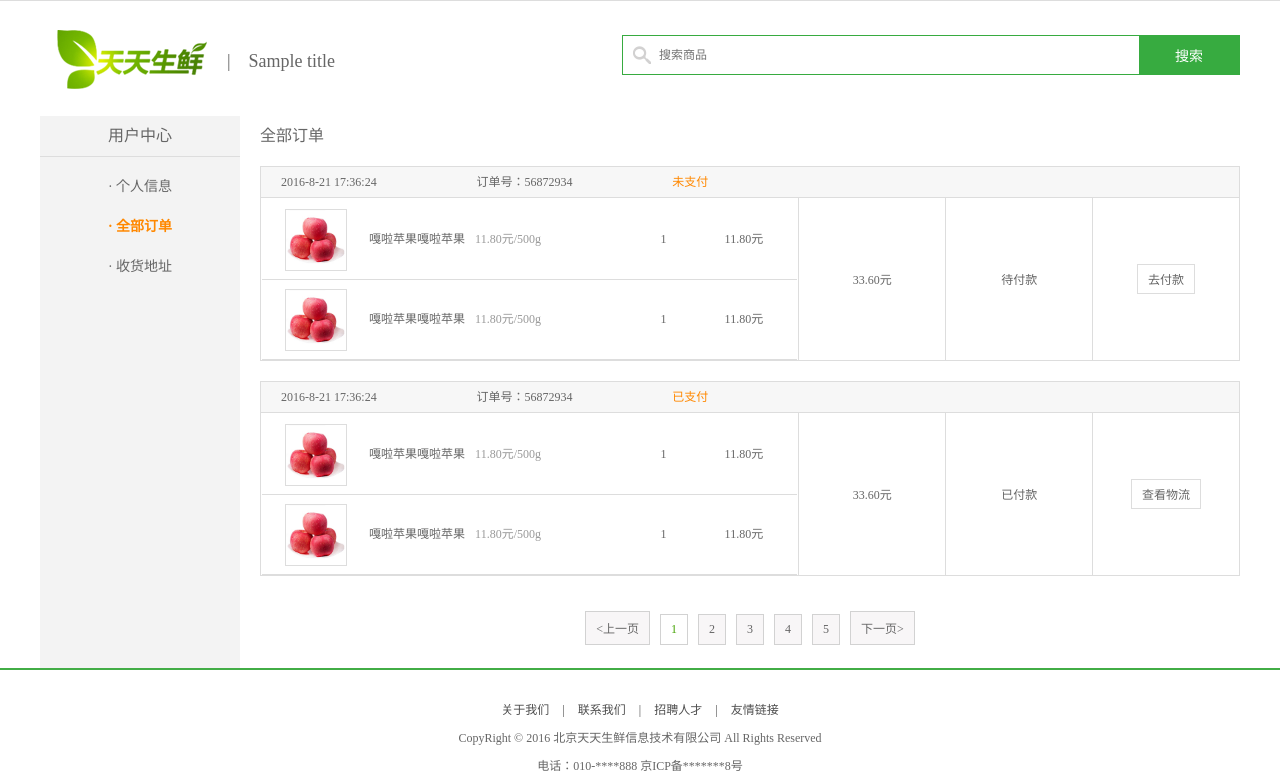
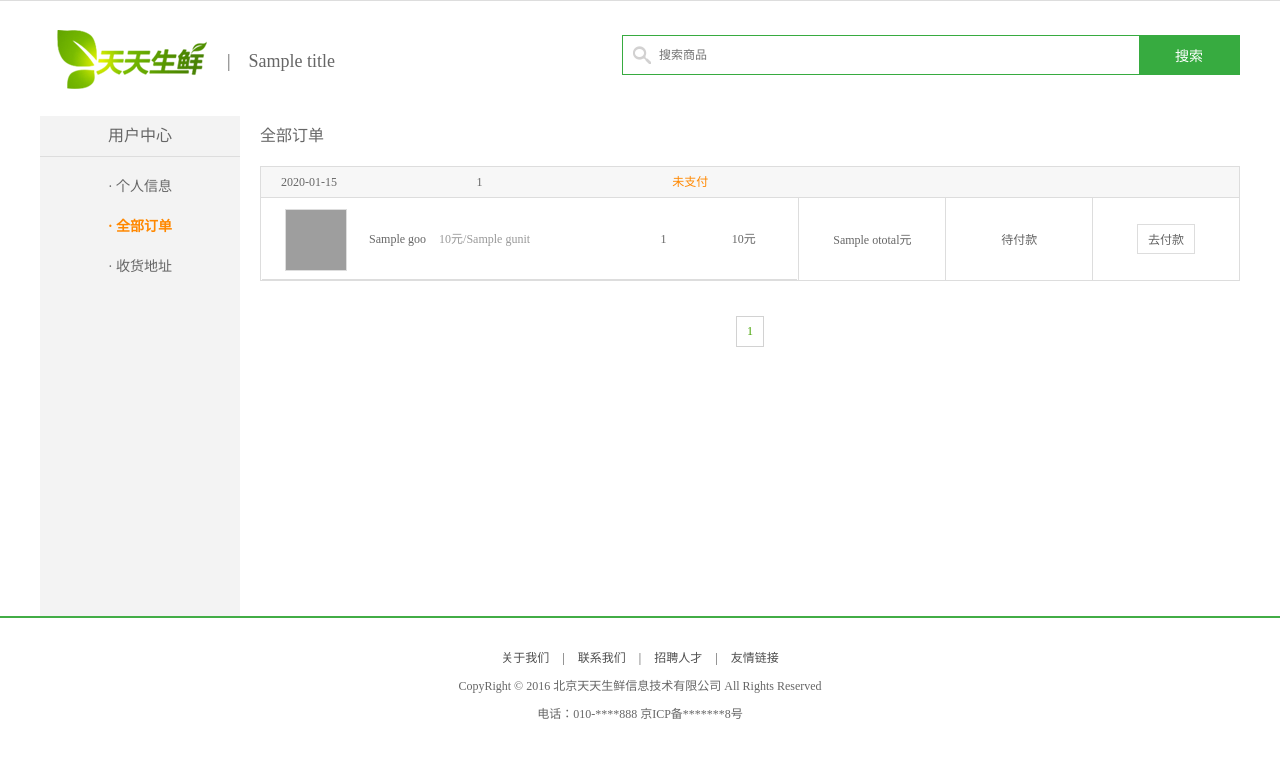
Before and after one commit to cuitongji/tiantian, a Django app: template templates/df_user/user_center_order.html in a window 1280 px wide. Shown: the part 29-803 px from the top of the page. After the commit the page ends 748 px from the top, so only its background shows below. Run offline with Django 3.2, Linux system fonts and the light colour scheme; the template is opened without the code that fills it: most values are stand-ins (such as "Sample title", 1, 10 or a date in 2020); grey boxes are pictures that could not be loaded.

Commit message:
basically completed

```diff
--- a/df_cart/urls.py
+++ b/df_cart/urls.py
@@ -6,7 +6,7 @@ from views import *
 
 urlpatterns = [
     url(r'^cart/$', cart, name='cart'),
-    url(r'^cart/add(\d+)/$', add, name='add'),
+    url(r'^cart/add(\d+)_(\d+)/$', add, name='add'),
     url(r'^cart/edit(\d+)_(\d+)/$', edit, name='edit'),
     url(r'^cart/delete(\d+)/$', delete, name='delete'),
 ]
--- a/df_order/urls.py
+++ b/df_order/urls.py
@@ -6,6 +6,6 @@ from views import *
 
 urlpatterns = [
     url(r'^order/$', order, name='order'),
-    url(r'^order/order_handler/$', order_handler, name='order_handler'),
+    url(r'^order/order_handle/$', order_handle, name='order_handle'),
     url(r'^order/pay(\d+)/$', pay, name='pay'),
 ]
--- a/templates/df_goods/list.html
+++ b/templates/df_goods/list.html
@@ -24,7 +24,7 @@
 					<div class="operate">
 						<span class="prize">{{ goods.gtitle }}</span>
 						<span class="unit">{{ goods.gprice }}/{{ goods.gunit }}</span>
-						<a href="#" class="add_goods" title="加入购物车"></a>
+						<a href="/cart/add{{goods.id}}_1/" class="add_goods" title="加入购物车"></a>
 					</div>
 				</li>
 				{% endfor %}
--- a/templates/df_order/order.html
+++ b/templates/df_order/order.html
@@ -82,7 +82,7 @@
 	</div>
 
 	<div class="order_submit clearfix">
-		<form method="post" action="/order/order_handler/">
+		<form method="post" action="/order/order_handle/">
 			{% csrf_token %}
 			<input type="hidden" name="address"
 				   value="{{ user.uaddress }} ({{ user.ushou }} 收) {{ user.uphone }}">
--- a/templates/df_user/user_center_order.html
+++ b/templates/df_user/user_center_order.html
@@ -1,5 +1,16 @@
 {% extends 'df_user/base.html' %}
 {% load staticfiles %}
+{%block head%}
+<script>
+	$(function () {
+		$('.col04').each(function () {
+			num = parseFloat($(this).prev().text());
+			price = parseFloat($(this).prev().prev().find('span').text());
+			$(this).text(num*price+'元')
+        });
+    });
+</script>
+{%endblock head%}
 	{% block body_section %}
 
 	<div class="main_con clearfix">
@@ -14,75 +25,63 @@
 		</div>
 		<div class="right_content clearfix">
 			<h3 class="common_title2">全部订单</h3>
+
+			{% if paginator.count > 0 %}
+			{% for order in page %}
 			<ul class="order_list_th w978 clearfix">
-					<li class="col01">2016-8-21 17:36:24</li>
-					<li class="col02">订单号：56872934</li>
-					<li class="col02 stress">未支付</li>
+				<li class="col01">{{ order.odate }}</li>
+				<li class="col02">{{ order.oid }}</li>
+				<li class="col02 stress">{%if order.oIsPay %}已支付{% else %}未支付{%endif%}</li>
 			</ul>
 
 			<table class="order_list_table w980">
 				<tbody>
 					<tr>
 						<td width="55%">
+							{% for detail in order.orderdetailinfo_set.all %}
 							<ul class="order_goods_list clearfix">
-									<li class="col01"><img src="{% static 'images/goods02.jpg' %}"></li>
-									<li class="col02">嘎啦苹果嘎啦苹果<em>11.80元/500g</em></li>
-									<li class="col03">1</li>
-									<li class="col04">11.80元</li>
+								<li class="col01"><img src="/static/images/{{ detail.goods.gpic }}"></li>
+								<li class="col02">{{ detail.goods.gtitle|slice:'10'}}
+									<em><span>{{ detail.price }}</span>元/{{ detail.goods.gunit }}</em>
+								</li>
+								<li class="col03">{{ detail.count }}</li>
+								<li class="col04">0元</li>
 							</ul>
-								<ul class="order_goods_list clearfix">
-									<li class="col01"><img src="{% static 'images/goods02.jpg' %}"></li>
-									<li class="col02">嘎啦苹果嘎啦苹果<em>11.80元/500g</em></li>
-									<li class="col03">1</li>
-									<li class="col04">11.80元</li>
-								</ul>
+							{% endfor %}
 						</td>
-							<td width="15%">33.60元</td>
+						<td width="15%">{{ order.ototal }}元</td>
+						{% if order.oIsPay %}
+						<td width="15%">已付款</td>
+						<td width="15%"><a href="#" class="oper_btn">查看物流</a></td>
+						{% else %}
 						<td width="15%">待付款</td>
-							<td width="15%"><a href="#" class="oper_btn">去付款</a></td>
+						<td width="15%"><a href="/order/pay{{ order.id }}/" class="oper_btn">去付款</a></td>
+						{% endif %}
 					</tr>
 				</tbody>
 			</table>
-
-				<ul class="order_list_th w978 clearfix">
-					<li class="col01">2016-8-21 17:36:24</li>
-					<li class="col02">订单号：56872934</li>
-					<li class="col02 stress">已支付</li>
-				</ul>
-				<table class="order_list_table w980">
-					<tbody>
-						<tr>
-							<td width="55%">
-								<ul class="order_goods_list clearfix">
-									<li class="col01"><img src="{% static 'images/goods02.jpg' %}"></li>
-									<li class="col02">嘎啦苹果嘎啦苹果<em>11.80元/500g</em></li>
-									<li class="col03">1</li>
-									<li class="col04">11.80元</li>
-								</ul>
-								<ul class="order_goods_list clearfix">
-									<li class="col01"><img src="{% static 'images/goods02.jpg' %}"></li>
-									<li class="col02">嘎啦苹果嘎啦苹果<em>11.80元/500g</em></li>
-									<li class="col03">1</li>
-									<li class="col04">11.80元</li>
-								</ul>
-							</td>
-							<td width="15%">33.60元</td>
-							<td width="15%">已付款</td>
-							<td width="15%"><a href="#" class="oper_btn">查看物流</a></td>
-						</tr>
-					</tbody>
-				</table>
+			{% endfor %}
 
 			<div class="pagenation">
-					<a href="#"><上一页</a>
-					<a href="#" class="active">1</a>
-					<a href="#">2</a>
-					<a href="#">3</a>
-					<a href="#">4</a>
-					<a href="#">5</a>
-					<a href="#">下一页></a>
+				{% if page.has_previous %}
+				<a href="/user_center_order{{ page.previous_page_number }}"><上一页</a>
+				{% endif %}
+
+				{% for pindex in paginator.page_range %}
+				{% if pindex == page.number %}
+				<a href="#" class="active">{{ pindex }}</a>
+				{% else %}
+				<a href="/user_center_order{{ pindex }}/">{{ pindex }}</a>
+				{% endif %}
+				{% endfor %}
+
+				{% if page.has_next %}
+				<a href="/user_center_order{{ page.next_page_number }}">下一页></a>
+				{% endif %}
+			</div>
+			{% else %}
+			暂无订单信息
+			{% endif %}
 		</div>
 	</div>
-	</div>
-
 	{% endblock body_section %}
```
Also changed, not shown: df_goods/views.py (+17 -12 lines), df_order/views.py (+5 -4 lines), df_user/views.py (+44 -49 lines), templates/df_user/user_center_info.html (+9 -47 lines), templates/df_user/user_center_site.html (+7 -6 lines), 9 other files. Lines whose indentation alone changed are shown as unchanged.
